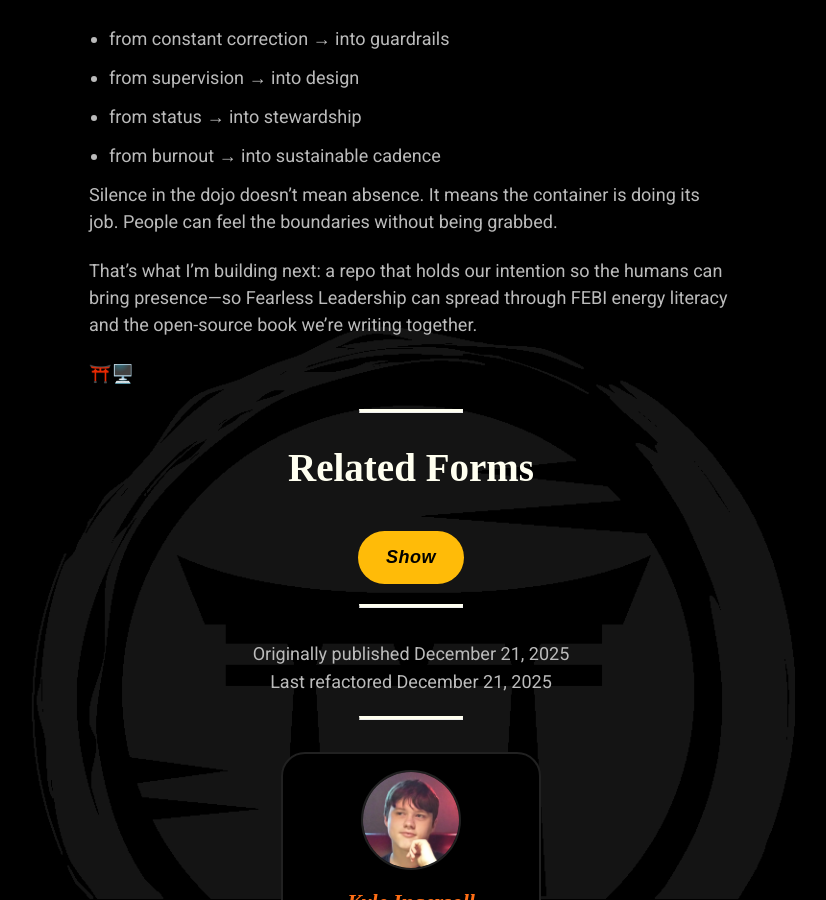
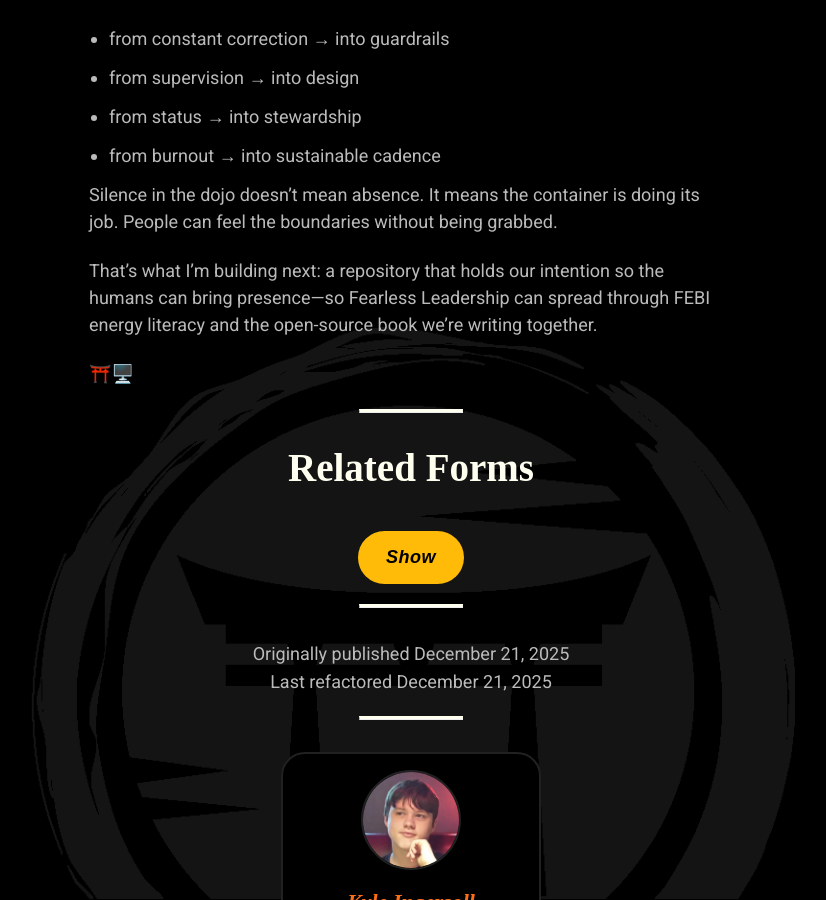
Before and after one commit to mindset-dojo/mindset-dojo.github.io, a Jekyll site: the page built from _insights/2025/kyle-ingersoll/2025-12-21-silence-dojo-guardrails-repo.md, in a window 1280 px wide and 900 px high, scrolled down 4129 px. Shown: the whole window, without its empty margins (229-1055 px from the left). Built offline with Jekyll 4.4.1, drawn with Linux system fonts in a browser that asks for light colours; some web fonts are replaced; some of the changed text lies outside the part shown.

```diff
--- a/_insights/2025/kyle-ingersoll/2025-12-21-silence-dojo-guardrails-repo.md
+++ b/_insights/2025/kyle-ingersoll/2025-12-21-silence-dojo-guardrails-repo.md
@@ -81,7 +81,7 @@
 
 And that’s where the title became literal:
 
-**Silence in the Dojo, Guardrails in the Repo.**
+**Silence in the Dojo, Guardrails in the Repository.**
 
 ### The MVP: scale by encoding intention
 
@@ -123,4 +123,4 @@
 
 Silence in the dojo doesn’t mean absence. It means the container is doing its job. People can feel the boundaries without being grabbed.
 
-That’s what I’m building next: a repo that holds our intention so the humans can bring presence—so Fearless Leadership can spread through FEBI energy literacy and the open-source book we’re writing together.
+That’s what I’m building next: a repository that holds our intention so the humans can bring presence—so Fearless Leadership can spread through FEBI energy literacy and the open-source book we’re writing together.
```
